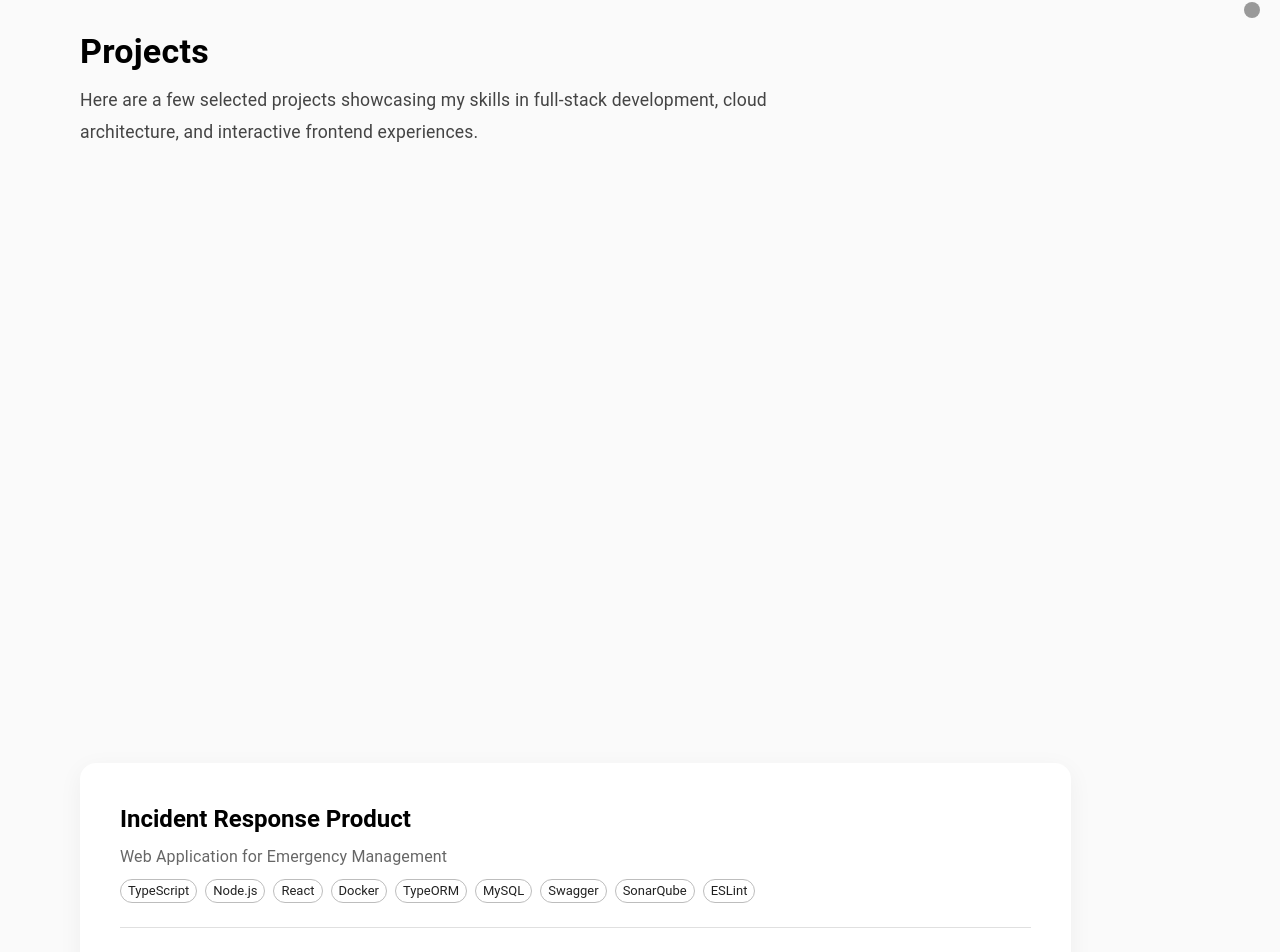
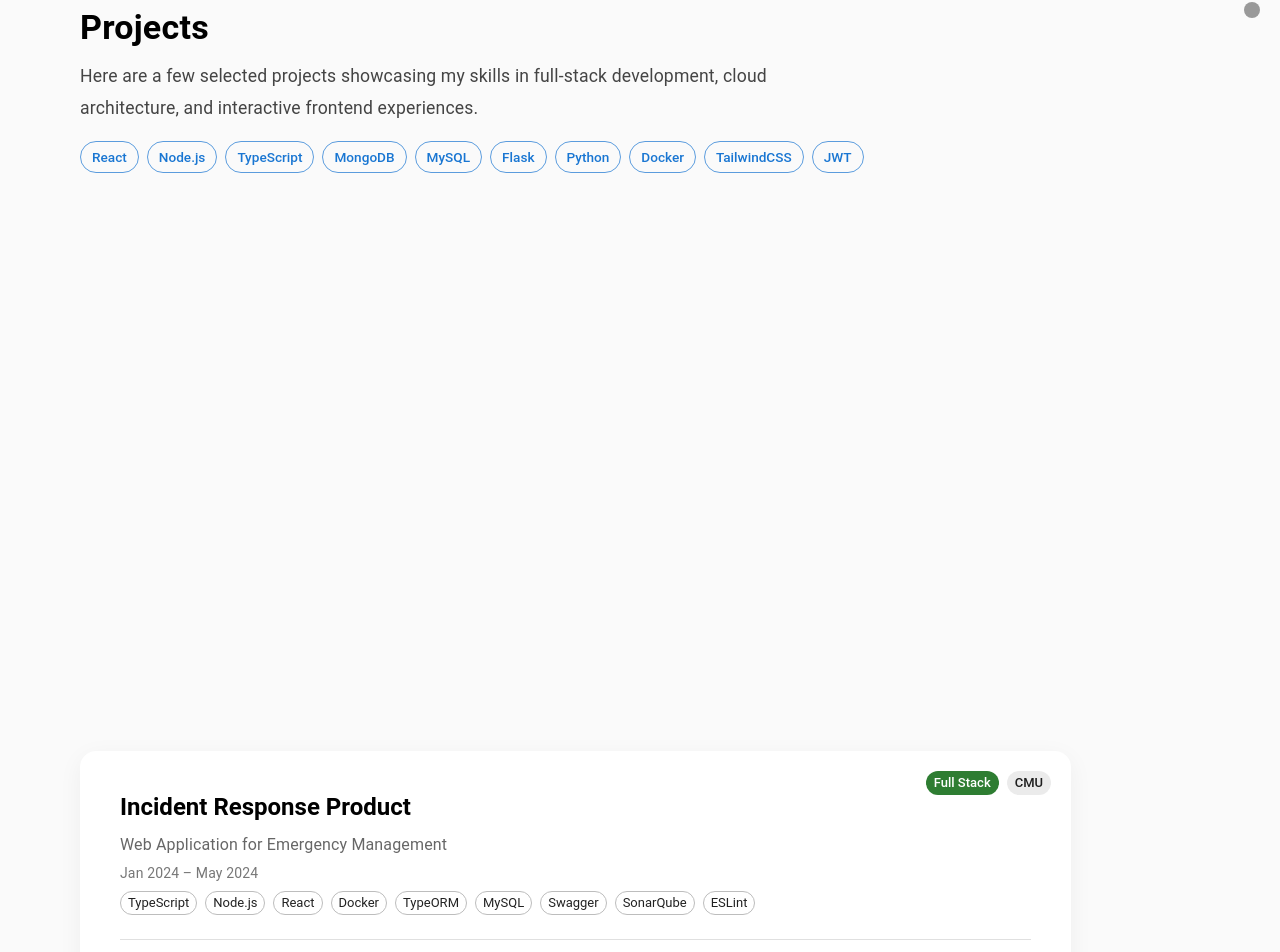
Before and after one commit to Buck0134/umg-skills-test-deploy, a React (Create React App) app in the folder frontend/: page /projects in a window 1280 px wide. Shown: the part 486-1438 px from the top of the page. Built offline with nearby package versions, Linux system fonts and the light colour scheme.

Commit message:
Visual Change

```diff
--- a/frontend/src/components/ExploreSection.jsx
+++ b/frontend/src/components/ExploreSection.jsx
@@ -3,6 +3,7 @@ import { motion } from 'framer-motion';
 import ContentCopyIcon from '@mui/icons-material/ContentCopy';
 import EmailIcon from '@mui/icons-material/Email';
 import { useState } from 'react';
+import { Link as RouterLink } from 'react-router-dom';
 
 const actions = [
   { label: 'Work Experience', href: '/work', color: '#1976d2' },
@@ -118,9 +119,9 @@ const ExploreSection = () => {
                 >
                   {!action.isEmail ? (
                     <a
-                      href={action.href}
-                      target={action.external ? '_blank' : undefined}
-                      rel={action.external ? 'noopener noreferrer' : undefined}
+                    component={action.external ? 'a' : RouterLink}
+                    to={!action.external && !action.isEmail ? action.href : undefined}
+                    href={action.external || action.download ? action.href : undefined}
                       download={action.download}
                       style={{
                         textDecoration: 'none',
--- a/frontend/src/components/ProjectCard.jsx
+++ b/frontend/src/components/ProjectCard.jsx
@@ -2,7 +2,16 @@ import { Box, Typography, Stack, Chip, Divider, Button } from '@mui/material';
 import { GitHub } from '@mui/icons-material';
 import { motion } from 'framer-motion';
 
-const ProjectCard = ({ title, subtitle, tech, bullets, github, tags = [] }) => {
+const categoryColorMap = {
+  'Full Stack': 'success',
+  'Machine Learning': 'info',
+  'Frontend': 'secondary',
+  'Network Security': 'warning',
+  'CMU': 'default',
+  'Team Project': 'primary',
+};
+
+const ProjectCard = ({ title, subtitle, tech, bullets, github, categories = [], timePeriod }) => {
   const techArray = tech.split(',').map((item) => item.trim());
 
   return (
@@ -21,8 +30,34 @@ const ProjectCard = ({ title, subtitle, tech, bullets, github, tags = [] }) => {
           borderRadius: 4,
           bgcolor: '#fff',
           boxShadow: '0 6px 24px rgba(0,0,0,0.05)',
+          position: 'relative',
         }}
       >
+        {/* Category Chips (top-right) */}
+        {categories.length > 0 && (
+          <Stack
+            direction="row"
+            spacing={1}
+            sx={{
+              position: 'absolute',
+              top: 20,
+              right: 20,
+              flexWrap: 'wrap',
+              justifyContent: 'flex-end',
+            }}
+          >
+            {categories.map((cat, i) => (
+              <Chip
+                key={i}
+                label={cat}
+                size="small"
+                color={categoryColorMap[cat] || 'default'}
+                sx={{ fontWeight: 500 }}
+              />
+            ))}
+          </Stack>
+        )}
+
         <Stack direction="row" justifyContent="space-between" alignItems="center" spacing={2}>
           <Box>
             <Typography variant="h5" fontWeight={600} gutterBottom>
@@ -31,6 +66,13 @@ const ProjectCard = ({ title, subtitle, tech, bullets, github, tags = [] }) => {
             <Typography variant="subtitle1" color="text.secondary">
               {subtitle}
             </Typography>
+
+            {timePeriod && (
+              <Typography variant="body2" sx={{ color: '#777', mt: 0.5 }}>
+                {timePeriod}
+              </Typography>
+            )}
+
             <Stack direction="row" spacing={1} sx={{ mt: 1, flexWrap: 'wrap' }}>
               {techArray.map((techItem, idx) => (
                 <Chip key={idx} label={techItem} size="small" variant="outlined" />
@@ -51,14 +93,6 @@ const ProjectCard = ({ title, subtitle, tech, bullets, github, tags = [] }) => {
           )}
         </Stack>
 
-        {tags.length > 0 && (
-          <Stack direction="row" spacing={1} sx={{ mt: 2, flexWrap: 'wrap' }}>
-            {tags.map((tag, idx) => (
-              <Chip key={idx} label={tag} color="primary" size="small" variant="outlined" />
-            ))}
-          </Stack>
-        )}
-
         <Divider sx={{ my: 3 }} />
 
         <Box component="ul" sx={{ pl: 3, m: 0 }}>
--- a/frontend/src/pages/WorkNProjects/ProjectPage.jsx
+++ b/frontend/src/pages/WorkNProjects/ProjectPage.jsx
@@ -1,4 +1,4 @@
-import { Box, Typography, Stack, Tooltip } from '@mui/material';
+import { Box, Typography, Stack, Tooltip, Chip } from '@mui/material';
 import ProjectCard from '../../components/ProjectCard';
 
 const projects = [
@@ -8,7 +8,8 @@ const projects = [
     subtitle: 'Web Application for Emergency Management',
     tech: 'TypeScript, Node.js, React, Docker, TypeORM, MySQL, Swagger, SonarQube, ESLint',
     github: '',
-      tags: ['Team Project', 'CMU', '2024'],
+    categories: ['Full Stack', 'CMU'],
+    timePeriod: 'Jan 2024 – May 2024',
     bullets: [
       'Led backend development for a mobile emergency response platform using TypeScript, Node.js, and TypeORM (MySQL).',
       'Built responsive frontend in React and implemented scalable CI/CD pipelines with Docker, SonarQube, and ESLint.',
@@ -21,8 +22,9 @@ const projects = [
     title: 'Neighborly App',
     subtitle: 'Social & Utility Platform for Apartment Communities',
     tech: 'Node.js, React, MUI, TailwindCSS, IndexedDB, Amazon S3',
-    github: '',
-    tags: ['UX Design', 'CMU', '2024'],
+    github: 'https://github.com/cmusv/neighborly',
+    categories: ['Frontend', 'CMU'],
+    timePeriod: 'Jan 2024 – May 2024',
     bullets: [
       'Interviewed over 40 apartment renters in the Bay Area to gather insights on pain points and community engagement.',
       'Designed and developed a modern, user-centric web app reimagining social life in large apartment complexes.',
@@ -31,21 +33,20 @@ const projects = [
       'Tested traction through landing page + ad campaign (LinkedIn, Twitter, Instagram); achieved a 12% conversion rate.',
       'Used Amazon S3 for file storage and Google Analytics to monitor user behavior and engagement.',
     ],
-    github: 'https://github.com/cmusv/neighborly',
   },
   {
     id: 'pull-approval-predictor',
     title: 'Pull Request Approval Classifier',
     subtitle: 'Machine Learning Model for GitHub CI',
     tech: 'Python, Flask, SMOTE, Grid Search, ML Classification',
-      github: '',
-      tags: ['ML', 'CMU', '2024'],
+    github: 'https://github.com/Buck0134/PR_Prediction',
+    categories: ['Machine Learning', 'Backend', 'CMU'],
+    timePeriod: 'Mar 2024 – Apr 2024',
     bullets: [
       'Built a Flask-based prediction service for GitHub PR approvals using ML classifiers.',
       'Performed data cleaning, validation, and balancing using SMOTE; improved model precision while reducing F1 inflation by 5%.',
       'Applied grid search hyperparameter tuning and achieved an 8% boost in approval prediction accuracy.',
     ],
-      github: 'https://github.com/Buck0134/PR_Prediction'
   },
   {
     id: 'ddos-detection',
@@ -53,7 +54,8 @@ const projects = [
     subtitle: 'Network Forensics Project on Raspberry Pi',
     tech: 'Python, TCP/IP, hping3, Wireshark, SNORT',
     github: '',
-      tags: ['Network Security', 'CMU', '2023'],
+    categories: ['Network Security', 'CMU'],
+    timePeriod: 'Nov 2023 – Dec 2023',
     bullets: [
       'Simulated a DDoS SYN flood attack on an IoT device using hping3 and Raspberry Pi.',
       'Analyzed traffic patterns using Wireshark and used SNORT for intrusion detection and real-time alerting.',
@@ -65,7 +67,8 @@ const projects = [
     subtitle: 'Full-Stack Crisis Communication Platform',
     tech: 'JavaScript, HTML, CSS, MongoDB, JWT, CI/CD',
     github: '',
-      tags: ['Full Stack', 'Agile', 'CMU'],
+    categories: ['Full Stack', 'CMU'],
+    timePeriod: 'Aug 2023 – Dec 2023',
     bullets: [
       'Built an emergency-focused social network with a user-centric frontend and scalable backend infrastructure.',
       'Implemented RESTful API in Node.js, integrated MongoDB, and secured sessions with JWT.',
@@ -156,10 +159,33 @@ const ProjectLandingPage = () => {
             <Typography variant="h4" fontWeight={600} gutterBottom>
               Projects
             </Typography>
-            <Typography variant="body1" sx={{ fontSize: '1.1rem', lineHeight: 1.8, color: '#444', maxWidth: 700 }}>
+            <Typography variant="body1" sx={{ fontSize: '1.1rem', lineHeight: 1.8, color: '#444', maxWidth: 700, mb: 2 }}>
               Here are a few selected projects showcasing my skills in full-stack development, cloud architecture,
               and interactive frontend experiences.
             </Typography>
+
+            <Stack direction="row" spacing={1} flexWrap="wrap">
+              {[
+                'React', 'Node.js', 'TypeScript', 'MongoDB', 'MySQL', 'Flask', 'Python', 'Docker', 'TailwindCSS', 'JWT',
+              ].map((tech, idx) => (
+                <Tooltip key={idx} title={`Used in multiple projects`}>
+                  <Chip
+                    label={tech}
+                    color="primary"
+                    variant="outlined"
+                    sx={{
+                      fontWeight: 500,
+                      fontSize: '0.85rem',
+                      transition: '0.2s',
+                      '&:hover': {
+                        bgcolor: '#1976d2',
+                        color: '#fff',
+                      },
+                    }}
+                  />
+                </Tooltip>
+              ))}
+            </Stack>
           </Box>
         </Box>
 
@@ -171,6 +197,8 @@ const ProjectLandingPage = () => {
               tech={proj.tech}
               bullets={proj.bullets}
               github={proj.github}
+              categories={proj.categories}
+              timePeriod={proj.timePeriod}
             />
           </Box>
         ))}
```
Also changed, not shown: frontend/src/pages/Part1ReactTable/index.jsx (+77 -14 lines). Lines whose indentation alone changed are shown as unchanged.
